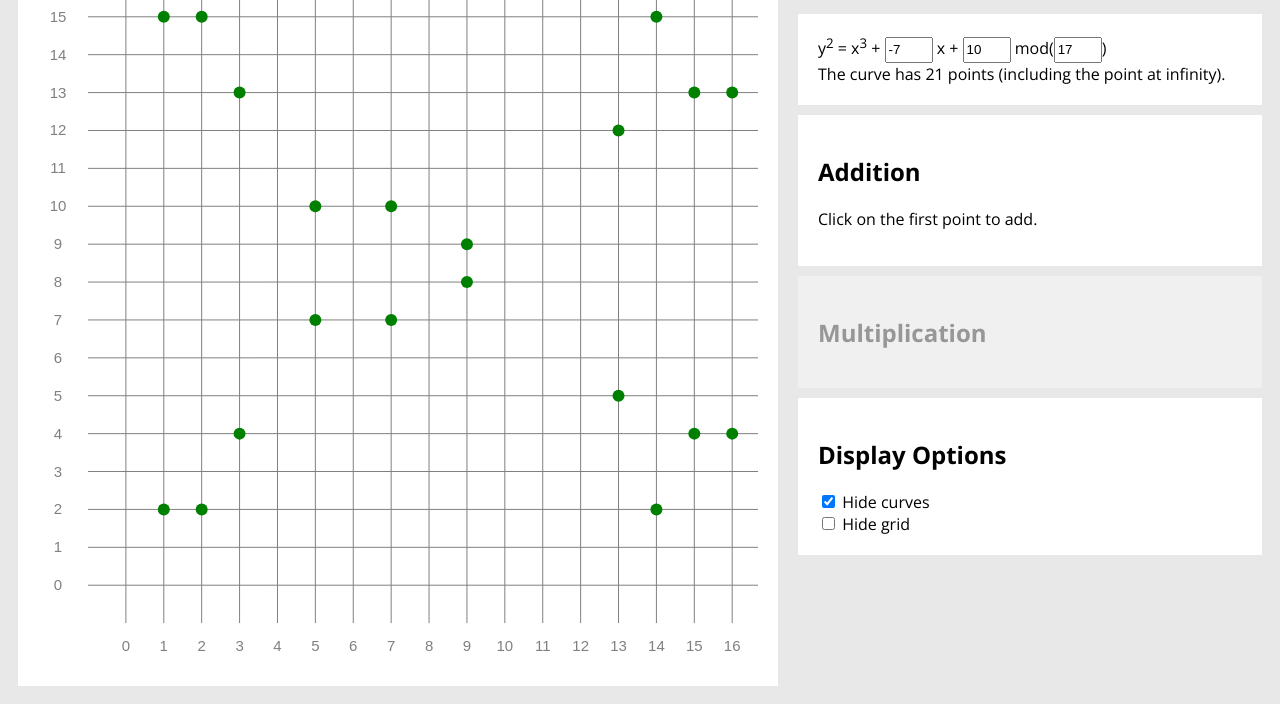
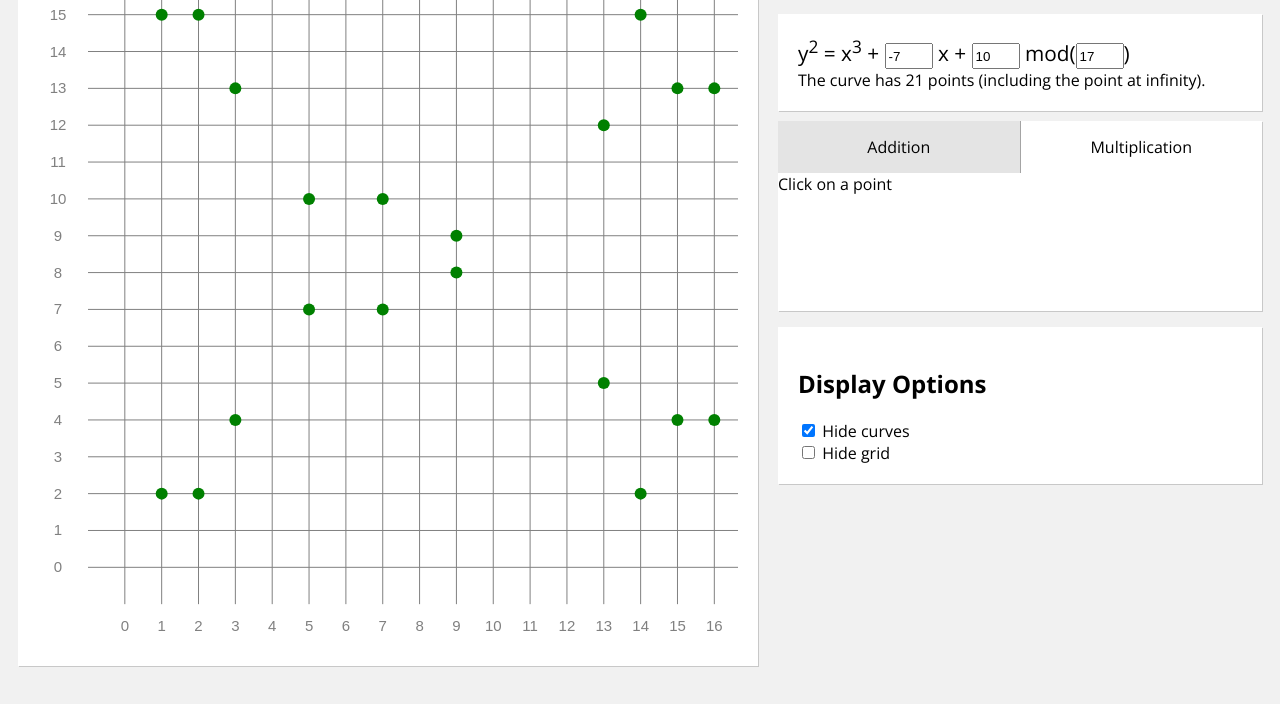
Before and after one commit to Neabfi/EllipticCurve-library, a plain HTML site: page modulo.html in a window 1280 px wide. Shown: the part 97-801 px from the top of the page. Drawn offline with nearby package versions, Linux system fonts and the light colour scheme.

Commit message:
Add new interface amazing ++

```diff
--- a/css/style.css
+++ b/css/style.css
@@ -2,8 +2,22 @@
 
 body {
 	font-family: 'Open Sans', sans-serif;
-	background-color: #e8e8e8;
+	background-color: #f1f1f1;
+	font-weight: 200;
 }
+
+
+.card {
+	background-color: white;
+	margin: 10px;
+	padding: 20px;
+	box-shadow: 1px 1px rgb(200, 200, 200);
+}
+
+.delimiter_right {
+	border-right: 1px #a4a4a4 solid;
+}
+
 
 	#page_container {
 	    display: flex;
@@ -15,6 +29,33 @@ body {
 			.title {
 				margin: 30px 10px;
 				color: #252525;
+				font-weight: 300;
+			}
+
+			#equation {
+				font-size: 1.3em;
+			}
+
+			.menu_card {
+				padding:0;
+			}
+
+				.menu {
+					display: flex;
+				}
+
+					.menu > div {
+						flex: 1;
+						text-align: center;
+						padding: 15px;
+					}
+
+					.menu .selected {
+						background-color: #e4e4e4;
+					}
+
+			.menu_card_content {
+				height: 100px;
 			}
 
 			#equation {
@@ -26,12 +67,7 @@ body {
 					height: 20px;
 				}
 
-			.card {
-				background-color: white;
-				margin: 10px;
-				padding: 20px;
-				box-shadow: 1px black;
-			}
+
 
 
 
--- a/js/Elliptic.js
+++ b/js/Elliptic.js
@@ -54,17 +54,17 @@ class Elliptic {
 
 	sum(p1, p2) {
 
-		// If sum equals infinity
-		//if(p1.y == - p2.y) throw new Exception('Infinity');
-
 		// If same point
 		if(p1.x == p2.x && p1.y == p2.y) {
 
 			if(p1.y == 0) throw new Exception('Infinity');
 
-			var m = (3 * Math.pow(p1.x, 2) + this.a) / (2 * p1.y);
 
-			if(this.m != null) m %= this.m;
+			if(this.m != null) {
+				var m = (3 * Math.pow(p1.x, 2) + this.a ) * this.inverseOf( 2 * p1.y );
+			} else {
+				var m = (3 * Math.pow(p1.x, 2) + this.a) / (2 * p1.y);
+			}
 
 		} else {
 
@@ -73,10 +73,6 @@ class Elliptic {
 			} else {
 				var m = (p2.y - p1.y) / (p2.x - p1.x);
 			}
-
-
-
-
 		}
 
 		var x3 = Math.pow(m, 2) - p1.x - p2.x;
@@ -90,6 +86,14 @@ class Elliptic {
 		}
 
 		return new Point(x3, y3);
+	}
+
+	mult(p, n) {
+		for(let i = 1; i < n; i++) {
+			p = this.sum(p, p)
+		}
+
+		return p;
 	}
 
 	inverseOf(n) {
@@ -211,11 +215,13 @@ class Elliptic {
 		console.log(nearestPoint);
 		this.canvas.context.beginPath();
 
+		let info = document.querySelector('#info');
+		let content = document.querySelector('#content');
+
 		switch(this.mode) {
 			case 'add':
 
-				let info = document.querySelector('#addition .info');
-				let content = document.querySelector('#addition .content');
+
 
 				if(this.pointsToAdd.length % 2 == 0) {
 					if(this.pointsToAdd.length != 0) {
@@ -239,7 +245,7 @@ class Elliptic {
 				this.canvas.context.fill();
 
 				if(this.pointsToAdd.length % 2 == 0) {
-					//this.drawLine();
+					this.drawLine();
 					let result = this.sum(this.pointsToAdd[0], this.pointsToAdd[1])
 					this.canvas.context.fillStyle = COLOR_C;
 					content.innerHTML += '<span style="color: ' + COLOR_C + ';">C (' + result.x + ', ' + result.y + ')</span>';
--- a/modulo.html
+++ b/modulo.html
@@ -10,25 +10,27 @@
 	<div id="page_container">
 		<div id="left_column">
 			<div class="card">
-				<canvas id="canvas" width="720" height="720"></canvas>
+				<canvas id="canvas" width="700" height="700"></canvas>
 			</div>
 		</div>
 
 		<div id="right_column">
-			<h1 class="title">Elliptic Curve</h1>
+			<h1 class="title">ELLIPTIC CURVE</h1>
 			<div class="card" >
 				<div id="equation">
 					<span>y<sup>2</sup> = x<sup>3</sup> + <input type="number" name="" id="a"> x + <input type="number" name="" id="b"></span> mod(<input type="number" name="" id="m"></span>)
 				</div>
 				<div id ="equation_info"></div>
 			</div>
-			<div id="addition" class="card">
-				<h2>Addition</h2>
-				<p class="info">Click on the first point to add.</p>
-				<p class="content"></p>
-			</div>
-			<div id="multiplication" class="card disabled">
-				<h2>Multiplication</h2>
+			<div class="card menu_card">
+				<div class="menu">
+					<div class="delimiter_right selected">Addition</div>
+					<div>Multiplication</div>
+				</div>
+				<div>
+					<div id="info">Click on a point</div>
+					<p id="content" class="menu_card_content"></p>
+				</div>
 			</div>
 			<div id="displayOptions" class="card">
 				<h2>Display Options</h2>
```
